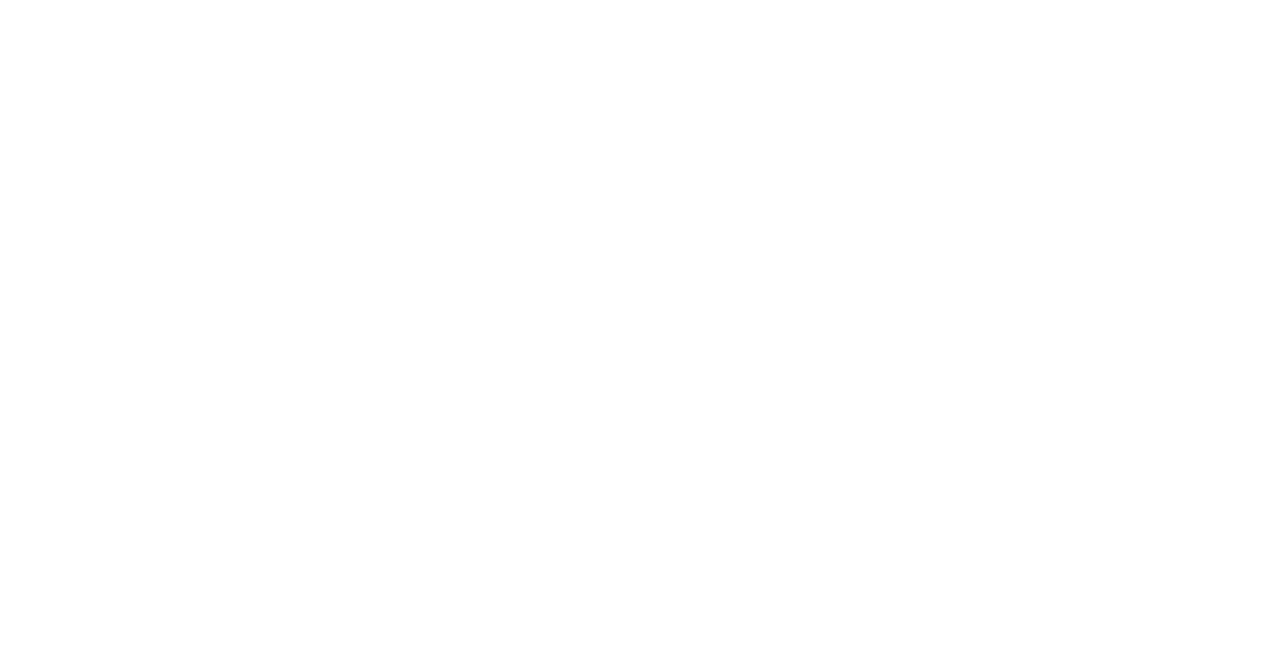
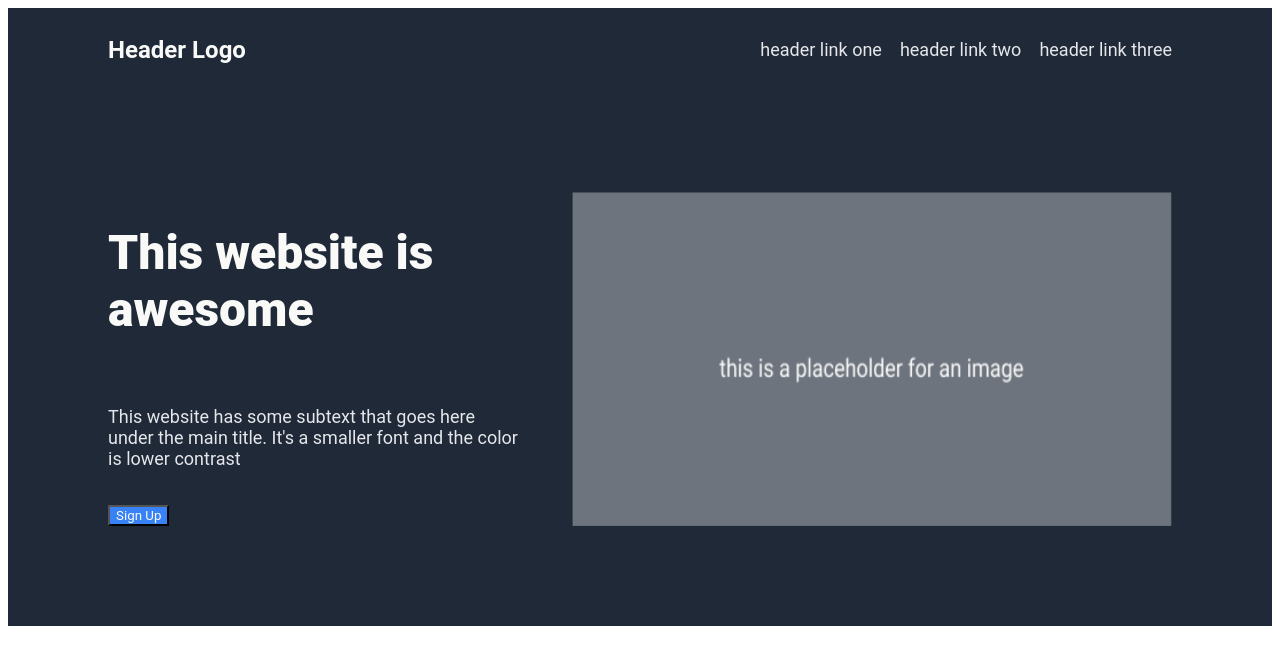
Before and after one commit to oliviaperry1997/landing-page, a plain HTML site: page index.html in a window 1280 px wide. Drawn offline with Linux system fonts and the light colour scheme.

Commit message:
Begin adding header block content and styling
This commit adds the content to the header block, which contains the
header and the hero. The styling has been started, including defining
all the font properties, and some flex declarations have been added;
but the proportioning of the flex elements still needs some work,
especially in the header bar.

```diff
--- a/index.html
+++ b/index.html
@@ -7,8 +7,22 @@
         <link rel="stylesheet" href="styles.css">
     </head>
     <body>
-        <div class="header container">
+        <div class="headerblock">
             <div class="header">
+                <h2>Header Logo</h2>
+                <ul>
+                    <li>header link one</li>
+                    <li>header link two</li>
+                    <li>header link three</li>
+                </ul>
+            </div>
+            <div class="hero">
+                <div class="herodesc">
+                    <h1>This website is awesome</h1>
+                    <p>This website has some subtext that goes here under the main title. It's a smaller font and the color is lower contrast</p>
+                    <button class="signup">Sign Up</button>
+                </div>
+                <img src="./assets/images/placeholderimage.png" alt="placeholder image" width="600px">
             </div>
         </div>
         <div class="infoblock">
--- a/styles.css
+++ b/styles.css
@@ -0,0 +1,74 @@
+* {
+    box-sizing: border-box;
+    font-family: Roboto, sans-serif;
+}
+
+.header {
+    display: flex;
+    justify-content: space-between;
+    align-items: center;
+    padding: 8px 100px;
+    margin: 0 0;
+    width: 100%;
+    gap: 16px;
+}
+
+.header h2 {
+    font-size: 24px;
+    color: #f9faf8;
+    width: auto;
+}
+
+.header ul {
+    list-style: none;
+    font-size: 18px;
+    color: #e5e7eb;
+    display: flex;
+    gap: 18px;
+    padding: 0;
+    margin: 0;
+    width: auto;
+}
+
+.header li {
+    flex: auto;
+}
+
+.headerblock {
+    background-color: #1f2937;
+    display: flex;
+    flex-direction: column;
+    align-items: center;
+    justify-content: center;
+}
+
+.headerblock h1 {
+    font-size: 48px;
+    color: #f9faf8;
+    font-weight: 900;
+}
+
+.headerblock p {
+    font-size: 18px;
+    color: #e5e7eb;
+}
+
+.hero {
+    margin: 100px;
+    display: flex;
+    gap: 48px;
+}
+
+.herodesc {
+    display: flex;
+    flex-direction: column;
+    gap: 18px;
+    align-items: flex-start;
+    max-width: 600px;
+}
+
+.signup {
+    background-color: #3882f6;
+    color: #f9faf8;
+    max-width: 100px;
+}
```
Also changed, not shown: assets/images/placeholderimage.png (added).
